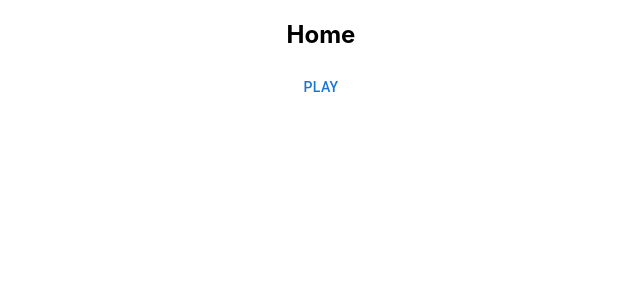
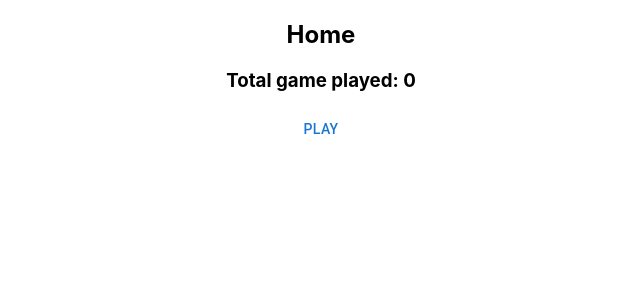
Before and after one commit to 2022-spring-adv-fe-mowe/tca-c4, a React (Create React App) app: page /#/ in a window 1280 px wide. Shown: the top 300 px of the page, without its empty margins (319-959 px from the left). Built offline with nearby package versions, Linux system fonts and the light colour scheme.

Commit message:
Added total game played

```diff
--- a/src/Home.js
+++ b/src/Home.js
@@ -8,6 +8,7 @@ export const Home = ({gameResults}) => {
     return (
         <>
         <h2>Home</h2>
+        <h3>Total game played: {gameResults.length} </h3>
         <Button
             onClick = {()=>nav("/play")}
 
```
